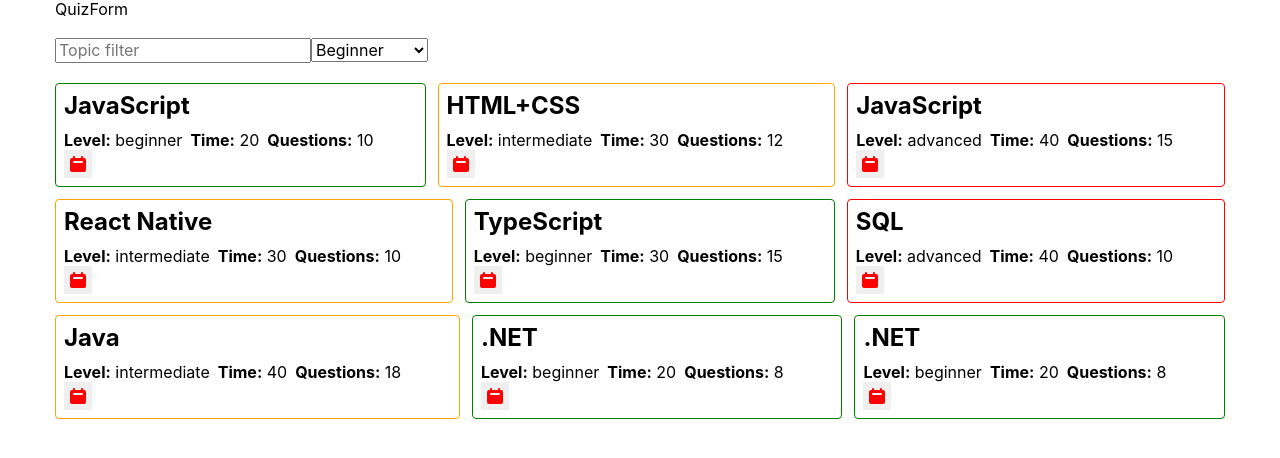
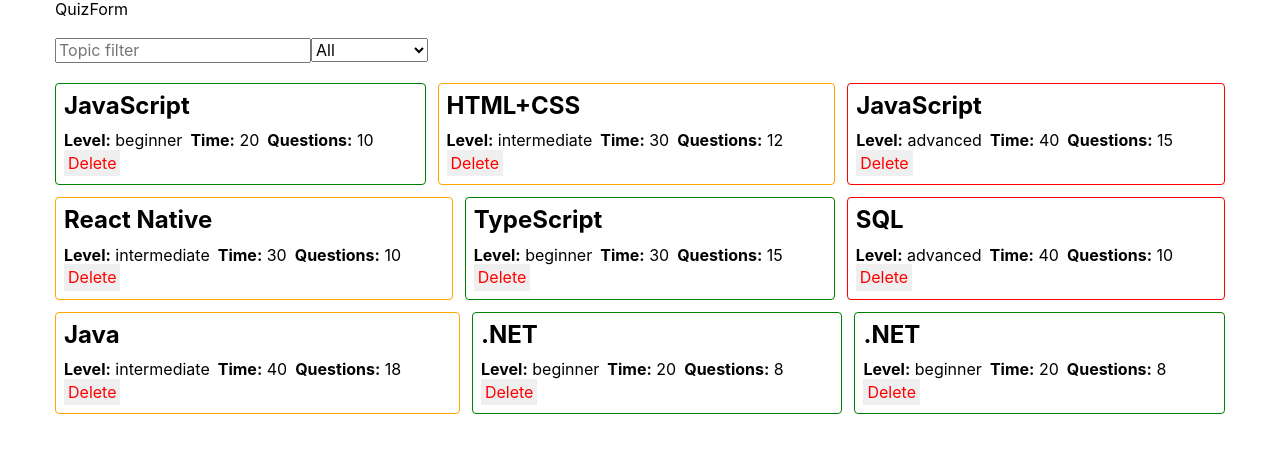
Before and after one commit to luxplanjay/react-85, a React (Create React App) app: page / in a window 1280 px wide. Shown: the top 458 px of the page. Built offline with nearby package versions, Linux system fonts and the light colour scheme.

Commit message:
add examples

```diff
--- a/package.json
+++ b/package.json
@@ -2,7 +2,7 @@
   "name": "react-homework-template",
   "version": "0.1.0",
   "private": true,
-  "homepage": "https://goitacademy.github.io/react-homework-template/",
+  "homepage": "",
   "dependencies": {
     "@testing-library/jest-dom": "^5.16.3",
     "@testing-library/react": "^12.1.4",
--- a/src/components/App.js
+++ b/src/components/App.js
@@ -1,17 +1,75 @@
 import { QuizForm } from './QuizForm';
 import { QuizList } from './QuizList/QuizList';
 import { SearchBar } from './SearchBar';
-import quizItems from '../quiz-items.json';
+import initialQuizItems from '../quiz-items.json';
 import { GlobalStyle } from './GlobalStyle';
 import { Layout } from './Layout';
+import { Component } from 'react';
 
-export const App = () => {
+export class App extends Component {
+  state = {
+    quizItems: initialQuizItems,
+    filters: {
+      topic: '',
+      level: 'all',
+    },
+  };
+
+  deleteQuiz = quizId => {
+    this.setState(prevState => ({
+      quizItems: prevState.quizItems.filter(quiz => quiz.id !== quizId),
+    }));
+  };
+
+  changeLevelFilter = newLevel => {
+    this.setState(prevState => ({
+      filters: {
+        ...prevState.filters,
+        level: newLevel,
+      },
+    }));
+  };
+
+  changeTopicFilter = newTopic => {
+    this.setState(prevState => ({
+      filters: {
+        ...prevState.filters,
+        topic: newTopic,
+      },
+    }));
+  };
+
+  getVisibleQuizItems = () => {
+    const { quizItems, filters } = this.state;
+
+    return quizItems.filter(quiz => {
+      const hasTopic = quiz.topic
+        .toLowerCase()
+        .includes(filters.topic.toLowerCase());
+
+      if (filters.level === 'all') {
+        return hasTopic;
+      }
+      return hasTopic && quiz.level === filters.level;
+    });
+  };
+
+  render() {
+    const { filters } = this.state;
+    const visibleItems = this.getVisibleQuizItems();
+
     return (
       <Layout>
         <QuizForm />
-      <SearchBar />
-      <QuizList items={quizItems} />
+        <SearchBar
+          level={filters.level}
+          topic={filters.topic}
+          onChangeLevel={this.changeLevelFilter}
+          onChangeTopic={this.changeTopicFilter}
+        />
+        <QuizList items={visibleItems} onDelete={this.deleteQuiz} />
         <GlobalStyle />
       </Layout>
     );
-};
+  }
+}
--- a/src/components/QuizCard/QuizCard.js
+++ b/src/components/QuizCard/QuizCard.js
@@ -1,7 +1,9 @@
-import { HiCalendar } from 'react-icons/hi';
 import { Topic, Wrapper, MetaWrapper, Text, Button } from './QuizCard.styled';
 
-export const QuizCard = ({ quiz: { topic, level, time, questions } }) => {
+export const QuizCard = ({
+  quiz: { id, topic, level, time, questions },
+  onDelete,
+}) => {
   return (
     <Wrapper level={level}>
       <Topic>{topic}</Topic>
@@ -16,9 +18,7 @@
           <b>Questions:</b> {questions}
         </Text>
       </MetaWrapper>
-      <Button>
-        <HiCalendar size={20} />
-      </Button>
+      <Button onClick={() => onDelete(id)}>Delete</Button>
     </Wrapper>
   );
 };
--- a/src/components/QuizList/QuizList.js
+++ b/src/components/QuizList/QuizList.js
@@ -1,12 +1,12 @@
 import { QuizCard } from '../QuizCard/QuizCard';
 import { List, ListItem } from './QuizList.styled';
 
-export const QuizList = ({ items }) => {
+export const QuizList = ({ items, onDelete }) => {
   return (
     <List>
       {items.map(item => (
         <ListItem key={item.id}>
-          <QuizCard quiz={item} />
+          <QuizCard quiz={item} onDelete={onDelete} />
         </ListItem>
       ))}
     </List>
--- a/src/components/SearchBar.js
+++ b/src/components/SearchBar.js
@@ -1,11 +1,17 @@
-export const SearchBar = () => {
+export const SearchBar = ({ level, topic, onChangeLevel, onChangeTopic }) => {
   return (
     <div>
-      <input type="text" placeholder="Topic filter" />
-      <select>
-        <option value="">Beginner</option>
-        <option value="">Intermediate</option>
-        <option value="">Advanced</option>
+      <input
+        type="text"
+        value={topic}
+        onChange={evt => onChangeTopic(evt.target.value)}
+        placeholder="Topic filter"
+      />
+      <select value={level} onChange={evt => onChangeLevel(evt.target.value)}>
+        <option value="all">All</option>
+        <option value="beginner">Beginner</option>
+        <option value="intermediate">Intermediate</option>
+        <option value="advanced">Advanced</option>
       </select>
     </div>
   );
--- a/src/index.js
+++ b/src/index.js
@@ -2,6 +2,7 @@
 import ReactDOM from 'react-dom/client';
 import { ThemeProvider } from 'styled-components';
 import { App } from 'components/App';
+// import { Basics } from 'Basics';
 
 const theme = {
   colors: {
@@ -23,6 +24,7 @@
   <React.StrictMode>
     <ThemeProvider theme={theme}>
       <App />
+      {/* <Basics /> */}
     </ThemeProvider>
   </React.StrictMode>
 );
```
Also changed, not shown: src/Basics.js (added, +21 -0 lines). Lines whose indentation alone changed are shown as unchanged.
